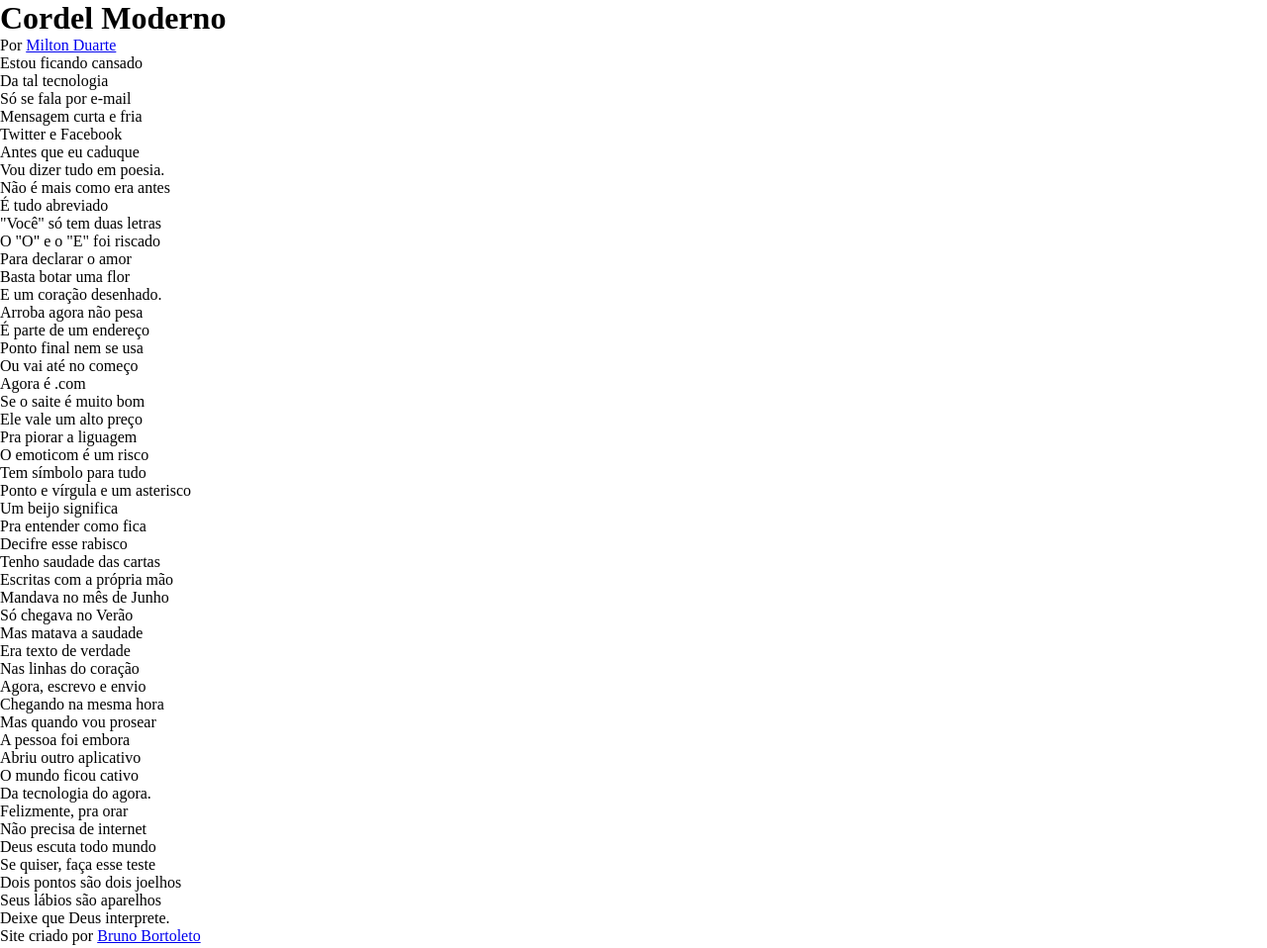
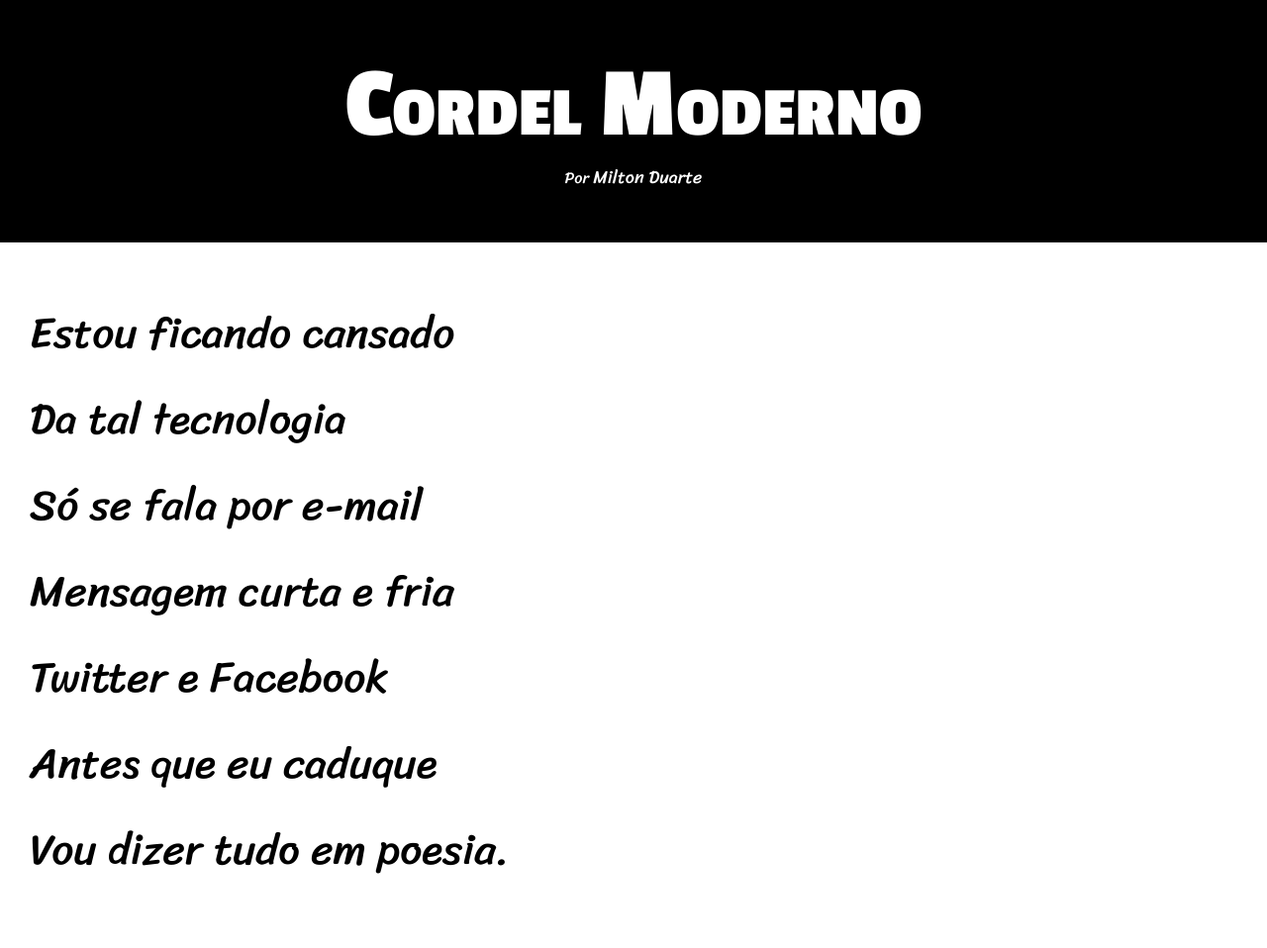
Before and after one commit to BrunoBortoleto06/projeto-cordel, a plain HTML site: page index.html in a window 1280 px wide. Shown: the top 958 px of the page at 99% size. Drawn offline with Linux system fonts and the light colour scheme.

Commit message:
Finalização do Projeto

```diff
--- a/index.html
+++ b/index.html
@@ -9,8 +9,8 @@
 
 <body>
     <header>
-        <h1>Cordel Moderno</h1>
-        <p> Por <a href="https://www.recantodasletras.com.br/poesias/3186743" target="_blank">Milton Duarte</a></p>
+        <h1 class="header">Cordel Moderno</h1>
+        <p class="header"> Por <a href="https://www.recantodasletras.com.br/poesias/3186743" target="_blank" class="link">Milton Duarte</a></p>
     </header>
 
     <section>
@@ -25,7 +25,7 @@
         </p>
     </section>
 
-    <section>
+    <section class="imagem" id="img01">
         <p>
             Não é mais como era antes<br>
             É tudo abreviado<br>
@@ -59,7 +59,7 @@
         </p>
     </section>
 
-    <section>
+    <section class="imagem" id = 'img02'>
         <p>
             Tenho saudade das cartas<br>
             Escritas com a própria mão<br>
@@ -94,7 +94,7 @@
     </section>
 
     <footer>
-        <p>Site criado por <a href="https://github.com/BrunoBortoleto06" target="_blank">Bruno Bortoleto</a></p>
+        <p>Site criado por <a href="https://github.com/BrunoBortoleto06" target="_blank" class="link">Bruno Bortoleto</a></p>
     </footer>
 
 </body>
--- a/style.css
+++ b/style.css
@@ -2,15 +2,114 @@
 @import url('https://fonts.googleapis.com/css2?family=Passion+One:wght@400;700;900&family=Sriracha&display=swap');
 
 :root{
+    --fonte-principal: Verdana, Geneva, Tahoma, Sans-serif;
     --fonte-header: 'Passion One', sans-serif;
     --fonte-p: 'Sriracha', sans-serif;
 }
 
 *{
-    margin: 0;
-    padding: 0;
+    margin: 0px;
+    padding: 0px;
 }
 
 html, body{
     min-height: 100vh;
+    font-family: var(--fonte-principal);
 }
+
+p{
+    font-family: var(--fonte-p);
+}
+
+header{
+    background-color: black;
+    margin: auto;
+    text-align: center;
+    color: white;
+    font-family: var(--fonte-header);
+}
+
+header > h1{
+    font-size: 8vw;
+}
+
+.link{
+    color: white;
+    text-decoration: none;
+    font-size: large;
+}
+
+.link:hover{
+    text-decoration: underline;
+}
+
+header > h1{
+    padding-top: 50px;
+    font-variant: small-caps;
+}
+
+header > p{
+    padding-bottom: 50px;
+}
+
+section{
+    padding: 6vh 0 6vh 0;
+    line-height: 2em;
+    padding-left: 30px;
+    font-family: var(--fonte-p);
+    font-size: 3.4vw;
+}
+
+section.imagem{
+    background-position: right center;
+    background-size: cover;
+    background-attachment: fixed;
+    box-shadow: inset 5px 5px 13px rgba(0, 0, 0, 0.326);
+}
+
+section#img01{
+    background-image: url(imagens/background001.jpg);
+}
+
+section#img02{
+    background-image: url(imagens/background002.jpg);
+}
+
+
+section.imagem > p{
+    background-color: rgba(0, 0, 0, 0.344);
+    color: white;
+    display: inline-block;
+    padding: 8px;
+    text-shadow: 1px 1px 0px black;
+}
+
+section > p{
+    padding-bottom: 35px;
+}
+
+
+
+
+
+
+
+
+
+
+
+
+
+
+
+
+
+
+
+footer{
+    background-color: black;
+    text-align: center;
+    padding-top: 5px;
+    padding-bottom: 5px;
+    color: white;
+}
```
